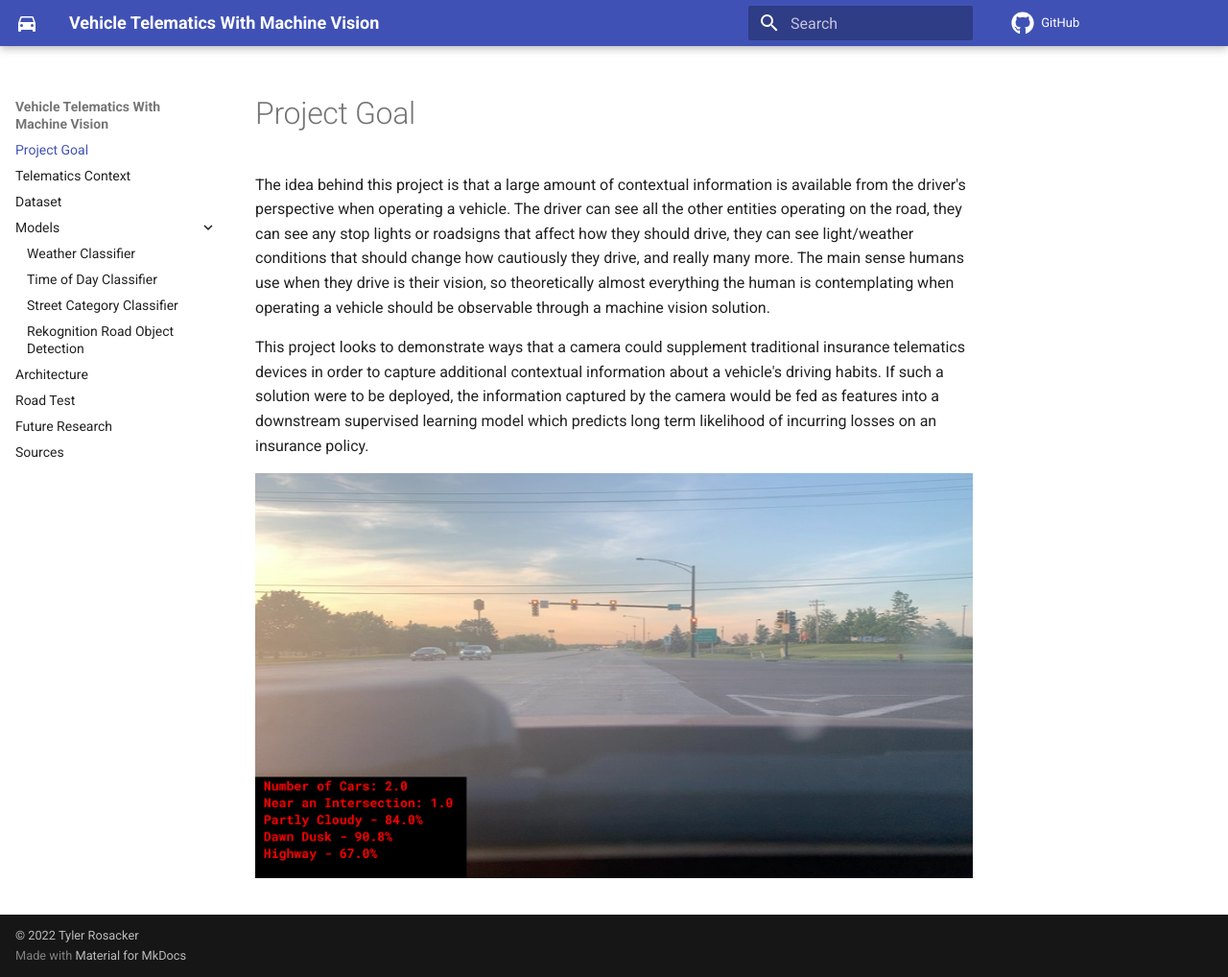
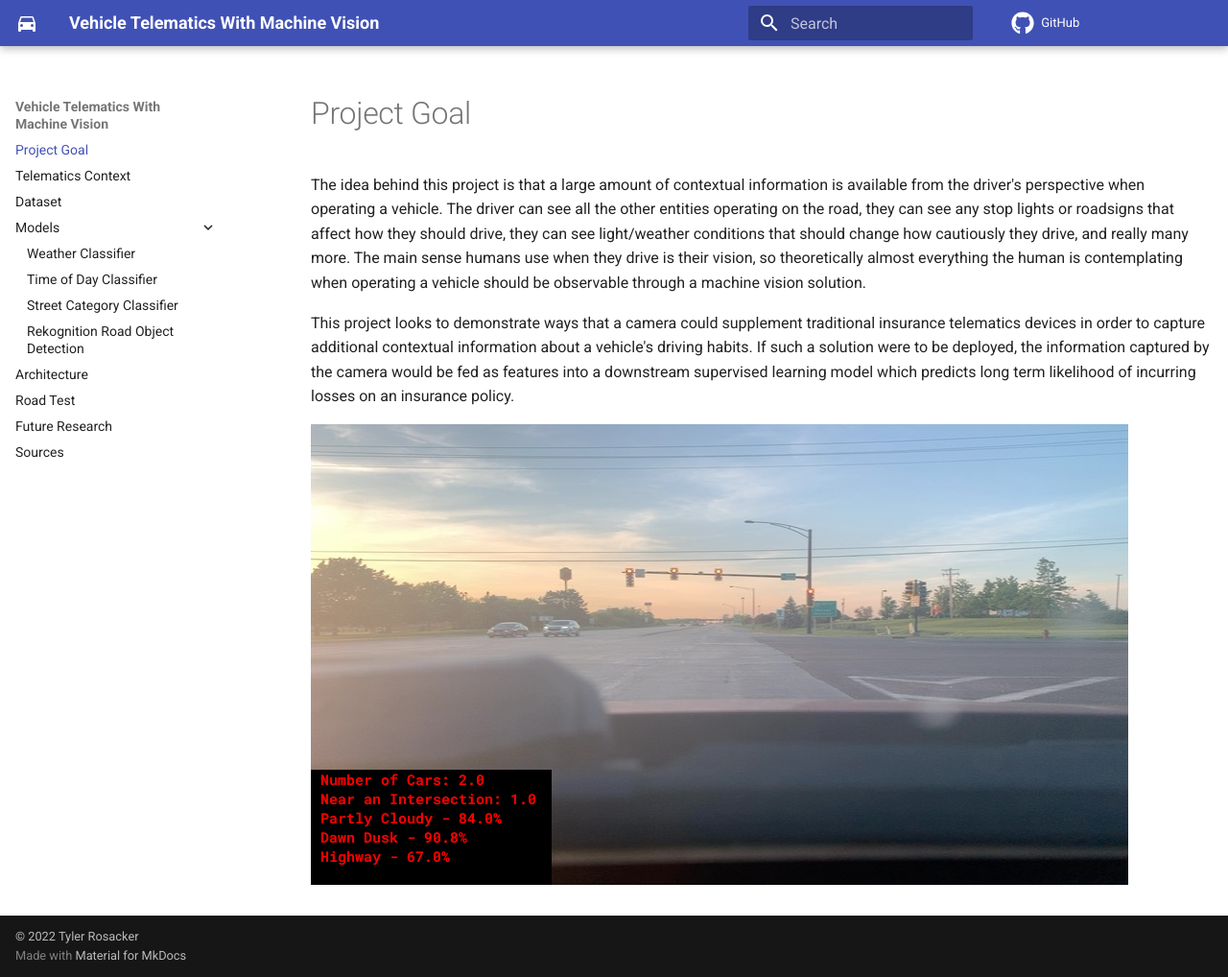
Before and after one commit to rosacker/Telematics-Machine-Vision-Writeup, an MkDocs documentation site: the page built from Docs/index.md, in a window 1280 px wide and 1018 px high. Shown: the whole window at 96% size. Built offline with MkDocs 1.6.1 and Material for MkDocs 9.7.7, drawn with Linux system fonts in a browser that asks for light colours; comment, search, counter and statistics services are not loaded.

Commit message:
Changing up page layouts

```diff
--- a/Docs/stylesheets/extra.css
+++ b/Docs/stylesheets/extra.css
@@ -1,3 +1,7 @@
 .md-grid {
     max-width: 1640px;
   }
+
+.md-sidebar {
+    width: 15rem;
+  }
--- a/mkdocs.yml
+++ b/mkdocs.yml
@@ -44,6 +44,7 @@ theme:
     - navigation.top
     - navigation.instant
     - navigation.expand
+    - toc.integrate
 
 # Extensions
 markdown_extensions:
```
